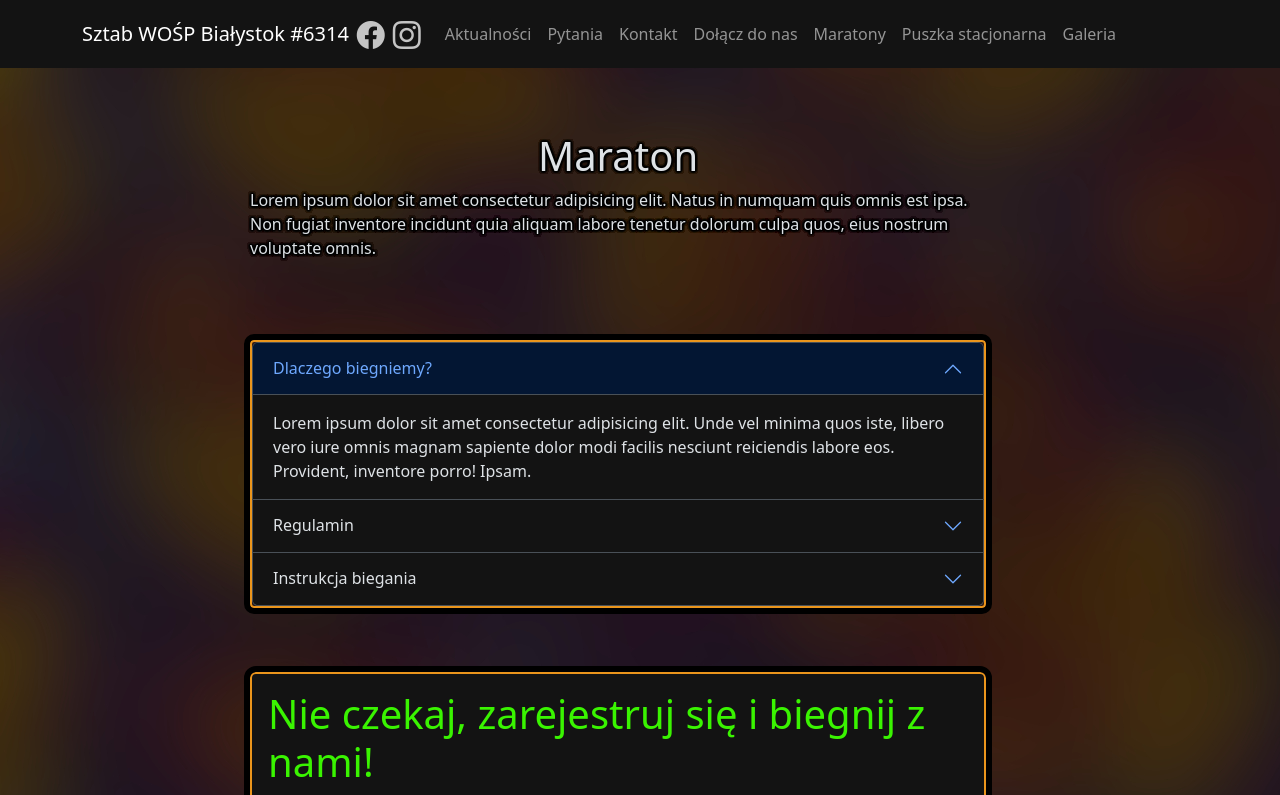
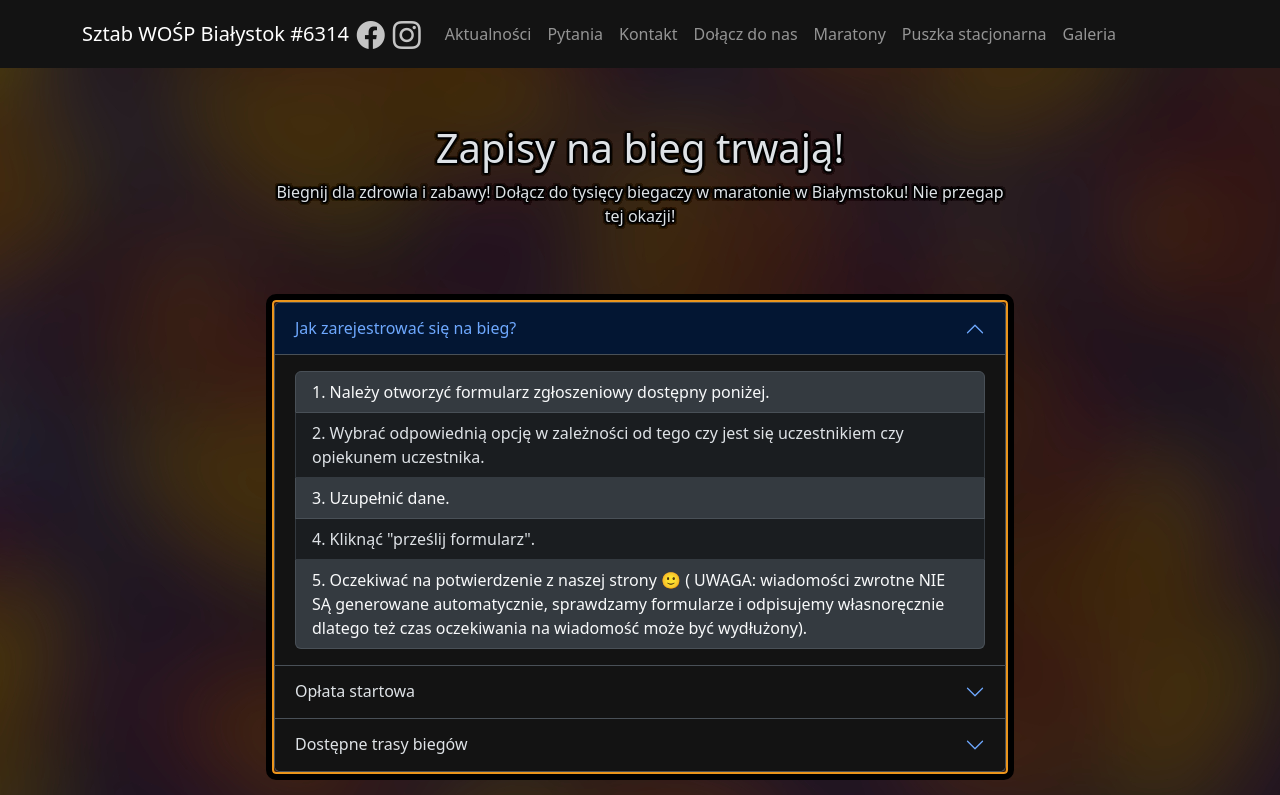
Before and after one commit to Sztab-WOSP-Bialystok/wosp-staff, a Next.js app: page /marathons in a window 1280 px wide. Shown: the top 795 px of the page. Built offline with nearby package versions, Linux system fonts and the light colour scheme.

Commit message:
added content in marathon page

```diff
--- a/app/marathons/page.tsx
+++ b/app/marathons/page.tsx
@@ -1,65 +1,110 @@
 "use client";
 
-import { Container, Row, Col, Button, Card, Accordion } from "react-bootstrap";
-import externalSource from "../../public/info/external-sources.json";
+import {
+	Container,
+	Row,
+	Col,
+	Button,
+	Card,
+	Accordion,
+	ListGroup,
+} from "react-bootstrap";
+import externalSourceData from "../../public/info/external-sources.json";
 import { EXTERNAL_SOURCE_KEYS } from "../consts/external-source-keys.const";
 
 export default function Page() {
-	const data = externalSource;
-	const marathonExternal = data.find(
+	const marathonExternal = externalSourceData.find(
 		(external) => external.key == EXTERNAL_SOURCE_KEYS.MARATHON_FORM
 	);
 	return (
-		<Container className="m-2 mt-sm-3 m-xl-5">
+		<Container className="my-3 my-xl-5">
 			<Row>
-			                  <Col xl={{ span: 8, offset: 2 }} className="my-3 img-overlay">
-				<h1 className="text-center">Maraton</h1>
-				<p className="px-5 px-md-0">
-					Lorem ipsum dolor sit amet consectetur adipisicing elit.
-					Natus in numquam quis omnis est ipsa. Non fugiat inventore
-					incidunt quia aliquam labore tenetur dolorum culpa quos,
-					eius nostrum voluptate omnis.
+				<Col xl={{ span: 8, offset: 2 }} className="my-2 img-overlay">
+					<h1 className="text-center">Zapisy na bieg trwają!</h1>
+					<p className="text-center px-5 px-md-0">
+						Biegnij dla zdrowia i zabawy! Dołącz do tysięcy biegaczy
+						w maratonie w Białymstoku! Nie przegap tej okazji!
 					</p>
 				</Col>
 
 				<Col xl={{ span: 8, offset: 2 }} className="my-3 my-xl-5">
 					<Accordion defaultActiveKey={["0"]}>
 						<Accordion.Item eventKey="0">
-						<Accordion.Header>Dlaczego biegniemy?</Accordion.Header>
+							<Accordion.Header>
+								Jak zarejestrować się na bieg?
+							</Accordion.Header>
+
 							<Accordion.Body>
-							Lorem ipsum dolor sit amet consectetur adipisicing
-							elit. Unde vel minima quos iste, libero vero iure
-							omnis magnam sapiente dolor modi facilis nesciunt
-							reiciendis labore eos. Provident, inventore porro!
-							Ipsam.
+								<ListGroup as="ol" numbered>
+									<ListGroup.Item variant="light">
+										Należy otworzyć formularz zgłoszeniowy
+										dostępny poniżej.
+									</ListGroup.Item>
+									<ListGroup.Item variant="dark">
+										Wybrać odpowiednią opcję w zależności od
+										tego czy jest się uczestnikiem czy
+										opiekunem uczestnika.
+									</ListGroup.Item>
+									<ListGroup.Item variant="light">
+										Uzupełnić dane.
+									</ListGroup.Item>
+									<ListGroup.Item variant="dark">
+										Kliknąć "prześlij formularz".
+									</ListGroup.Item>
+									<ListGroup.Item variant="light">
+										Oczekiwać na potwierdzenie z naszej
+										strony 🙂 ( UWAGA: wiadomości zwrotne
+										NIE SĄ generowane automatycznie,
+										sprawdzamy formularze i odpisujemy
+										własnoręcznie dlatego też czas
+										oczekiwania na wiadomość może być
+										wydłużony).
+									</ListGroup.Item>
+								</ListGroup>
 							</Accordion.Body>
 						</Accordion.Item>
 
 						<Accordion.Item eventKey="1">
-						<Accordion.Header>Regulamin</Accordion.Header>
+							<Accordion.Header>Opłata startowa</Accordion.Header>
+
 							<Accordion.Body>
-							Lorem ipsum dolor sit amet consectetur adipisicing
-							elit. Saepe fugit placeat esse asperiores, dolore
-							atque odio cupiditate aliquam ut omnis nam accusamus
-							suscipit recusandae minima at ea molestias
-							distinctio! Reiciendis.
+								Jest pobierana w momencie odbierania pakietów
+								startowych (symboliczny wrzut do puszki).
 							</Accordion.Body>
 						</Accordion.Item>
 
 						<Accordion.Item eventKey="2">
-						<Accordion.Header>Instrukcja biegania</Accordion.Header>
+							<Accordion.Header>
+								Dostępne trasy biegów
+							</Accordion.Header>
+
 							<Accordion.Body>
-							Lorem ipsum dolor sit amet consectetur adipisicing
-							elit. Totam optio ullam sit cum rerum, aut ex eos
-							natus alias eveniet pariatur magni neque perferendis
-							aperiam non voluptatum officia reprehenderit
-							reiciendis.
+								<ListGroup as="ol" numbered>
+									<ListGroup.Item variant="light">
+										Bieg małego superbohatera: 300 metrów
+										dzieci do 9 lat
+									</ListGroup.Item>
+									<ListGroup.Item variant="dark">
+										Bieg Chillowy kilos: 1 km (brak
+										ograniczeń wiekowych)
+									</ListGroup.Item>
+									<ListGroup.Item variant="light">
+										Bieg Fantastyczna piątka: 5 km (brak
+										ograniczeń wiekowych)
+									</ListGroup.Item>
+
+									<p className="my-2 mt-4">
+										Mapki zostaną udostępnione bliżej
+										terminu wydarzenia o czym poinformujemy
+										na naszych social mediach 🙂
+									</p>
+								</ListGroup>
 							</Accordion.Body>
 						</Accordion.Item>
 					</Accordion>
 				</Col>
 
-				<Col xl={{ span: 8, offset: 2 }} className="my-3">
+				<Col xl={{ span: 8, offset: 2 }} style={{ marginTop: "8rem", marginBottom: "1rem" }}>
 					<Card>
 						<Card.Body>
 							<div className="text-center text-md-start">
@@ -71,7 +116,10 @@ export default function Page() {
 									Wejdź w formularz i wypełnij (UWAGA:
 									przekierowanie do innej strony):
 								</h6>
-								<Button href={marathonExternal.url} className="button-radioactive">
+								<Button
+									href={marathonExternal.url}
+									className="button-radioactive"
+								>
 									Zapisz się!
 								</Button>
 							</div>
```
Lines whose indentation alone changed are shown as unchanged.
